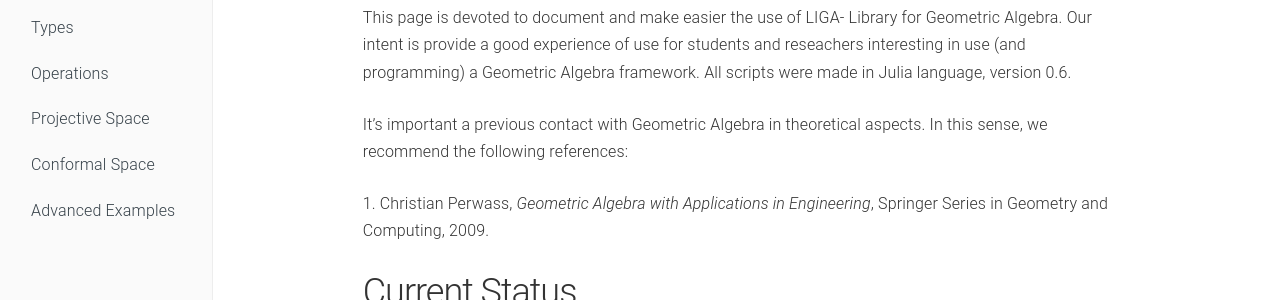
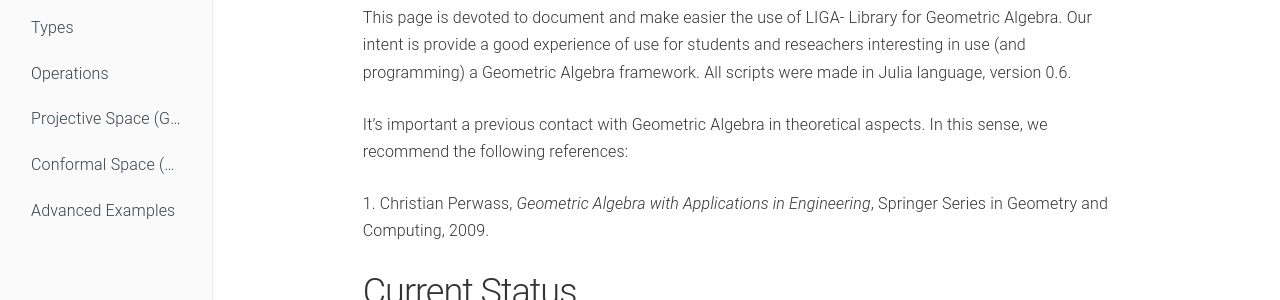
Before and after one commit to Viniriter/liga, a Jekyll site: the page built from docs/index.md, in a window 1280 px wide. Shown: the part 152-452 px from the top of the page. Built offline with Jekyll 4.4.1, drawn with Linux system fonts in a browser that asks for light colours.

Commit message:
New structure for documentation

```diff
--- a/docs/confspace.md
+++ b/docs/confspace.md
@@ -1,6 +1,6 @@
 ---
 layout: page
-title: Conformal Space
+title: Conformal Space (G(k+1,1))
 navigation: 6
 ---
 
--- a/docs/projspace.md
+++ b/docs/projspace.md
@@ -1,6 +1,6 @@
 ---
 layout: page
-title: Projective Space
+title: Projective Space (G(k,1))
 navigation: 5
 ---
 
```
